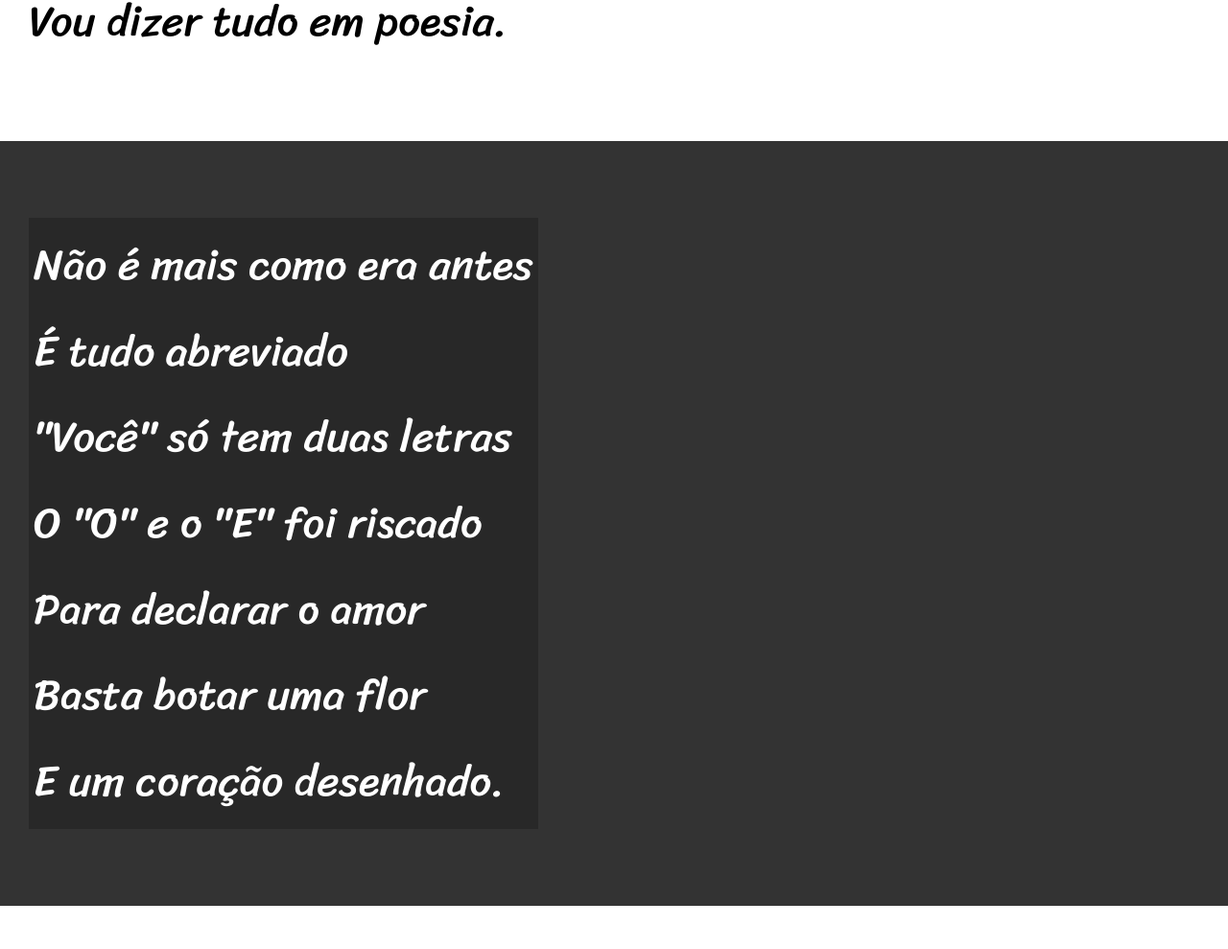
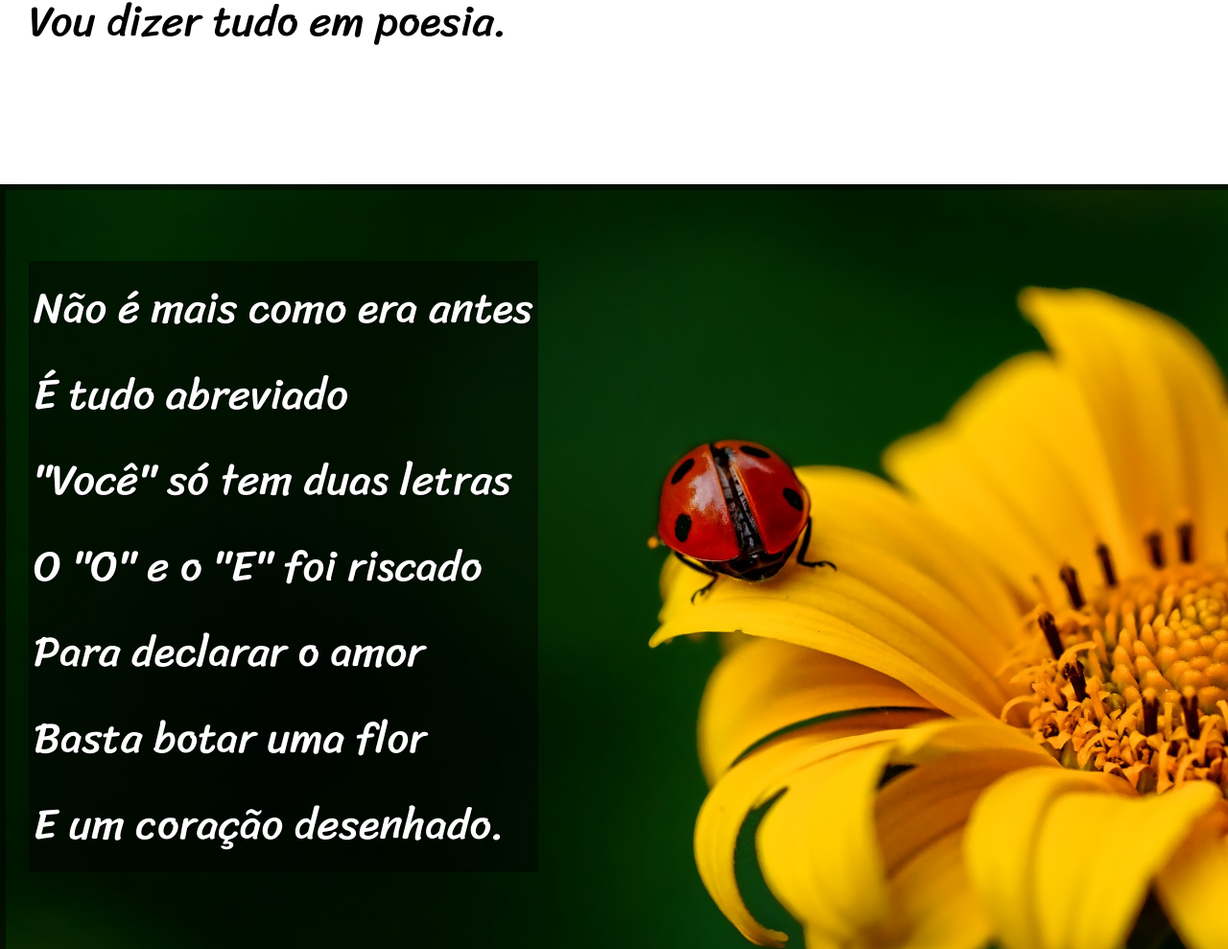
Before and after one commit to devvMiguel/html-css, a plain HTML site: page desafios/d012/index.html in a window 1280 px wide. Shown: the part 900-1889 px from the top of the page at 96% size. Drawn offline with Linux system fonts and the light colour scheme.

Commit message:
style: add favicon and parallax simple efects

```diff
--- a/desafios/d012/estilo/style.css
+++ b/desafios/d012/estilo/style.css
@@ -58,6 +58,10 @@ section {
 
 }
 
+section > p{
+    padding-bottom: 1em;
+}
+
 section.normal {
     background-color: white;
     color: black;
@@ -66,13 +70,28 @@ section.normal {
 section.image {
     background-color: rgb(51, 51, 51);
     color: white;
+    box-shadow: inset 6px 6px 0px rgba(0, 0, 0, 0.519);
+    background-attachment: fixed;
+    background-size: cover;
 }
 
 section.image > p {
-    background-color: rgba(0, 0, 0, 0.215);
+    background-color: rgba(0, 0, 0, 0.457);
     display: inline-block;
     padding: 5px;
+    text-shadow: 1px 1px 0px black;
 }
+
+section#img01 {
+    background-image: url(../imagens/background001.jpg);
+    background-position: right center;
+
+}
+
+section#img02 {
+        background-image: url(../imagens/background002.jpg);
+}
+
 
 footer {
     background-color: black;
--- a/desafios/d012/index.html
+++ b/desafios/d012/index.html
@@ -5,6 +5,7 @@
     <meta name="viewport" content="width=device-width, initial-scale=1.0">
     <title>Cordel Moderno</title>
     <link rel="stylesheet" href="estilo/style.css">
+    <link rel="shortcut icon" href="imagens/favicon-32x32.png" type="image/x-icon">
 </head>
 <body>
     <header>
@@ -24,7 +25,7 @@
     </p>
 </section>
 
-<section class="image">
+<section class="image" id="img01">
     <p>
         Não é mais como era antes <br>
         É tudo abreviado <br>
@@ -58,7 +59,7 @@
     </p>
 </section>
 
-<section class="image">
+<section class="image" id="img02">
     <p>
         Tenho saudade das cartas  <br>
         Escritas com a própria mão <br>
```
Also changed, not shown: desafios/d012/imagens/favicon-32x32.png (added).
